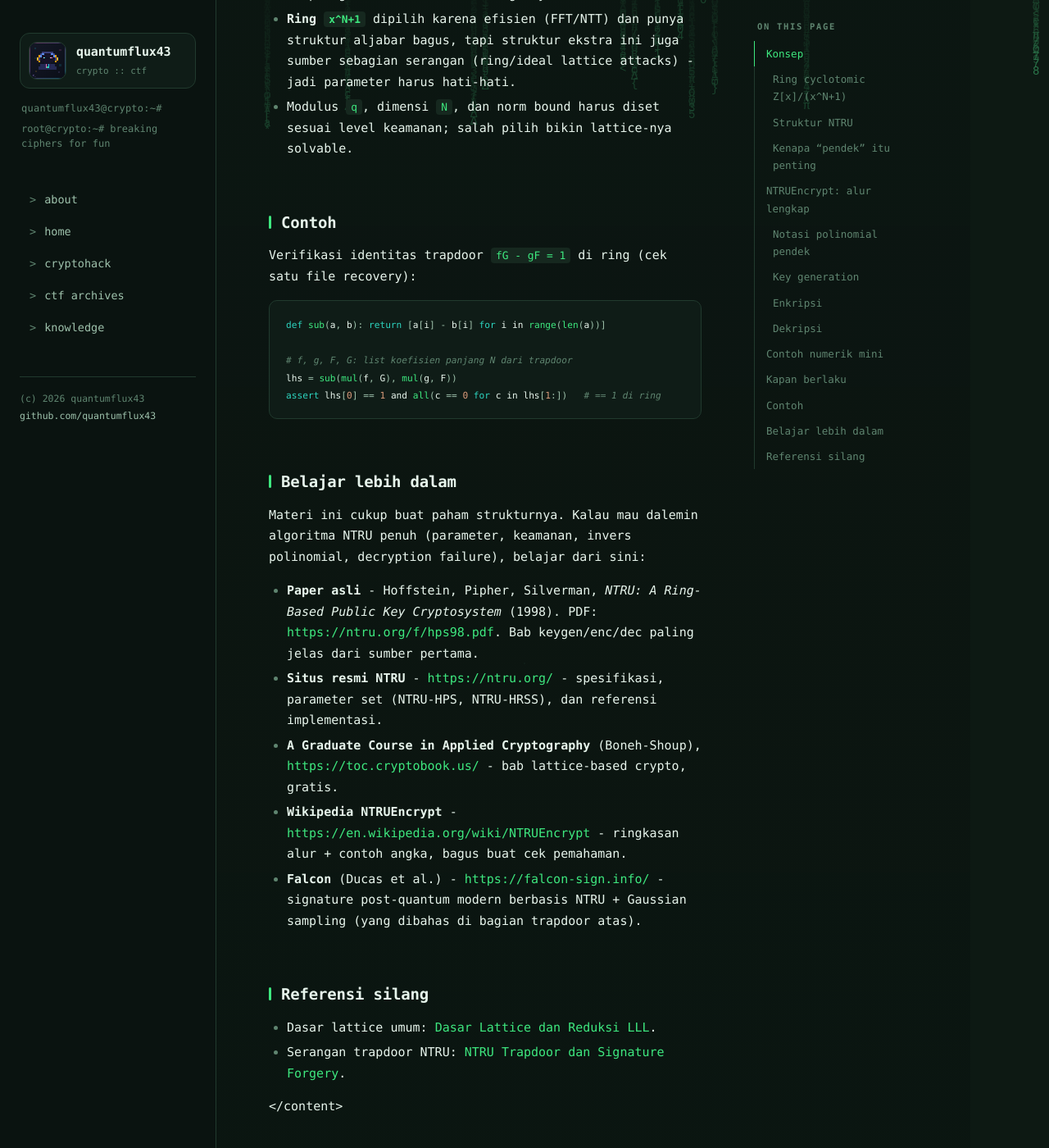
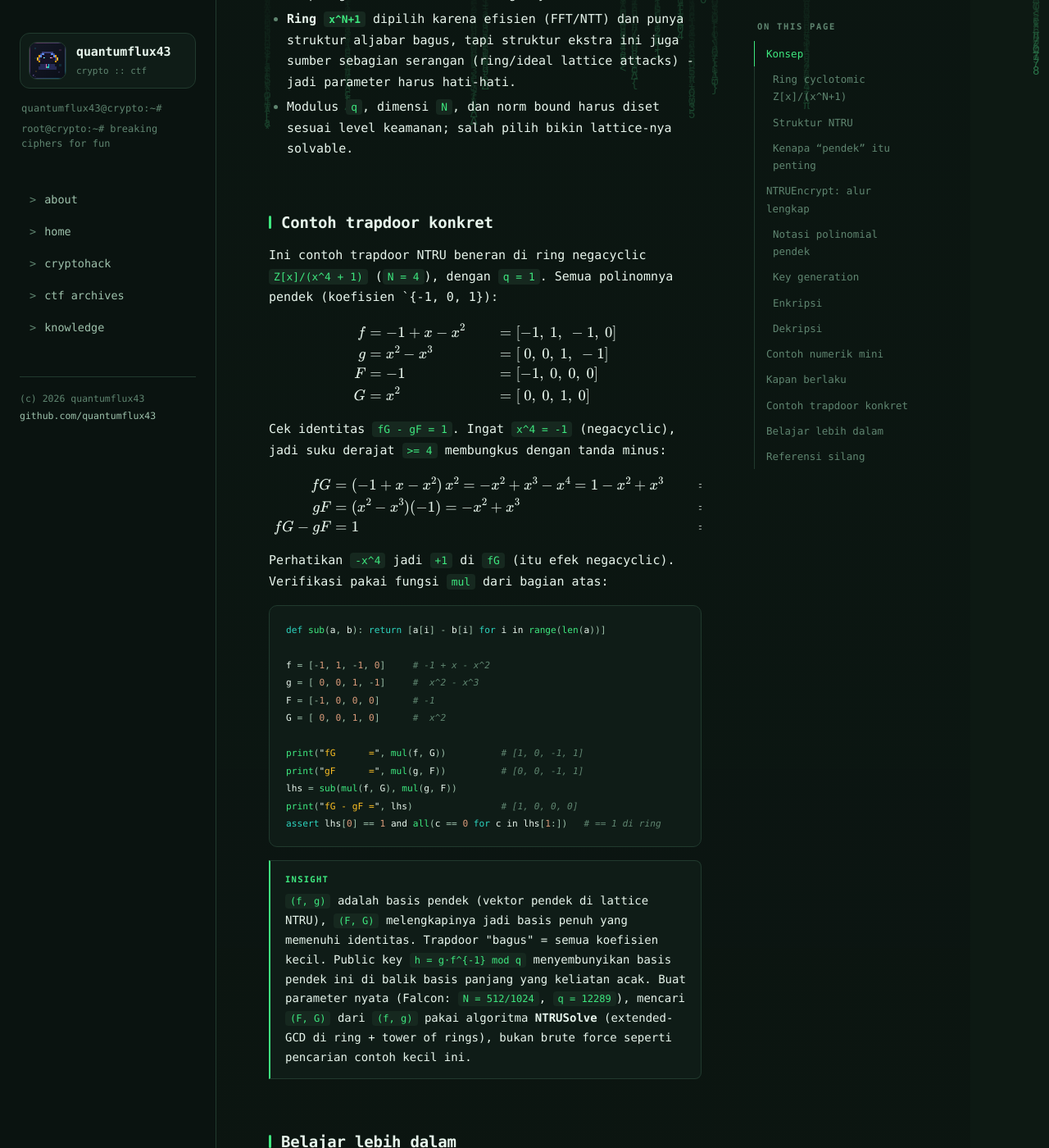
Before and after one commit to QuantumFlux43/quantumflux43.github.io, a Jekyll site: the page built from _posts/2026-08-23-dasar-ntru-dan-ring-cyclotomic.md, in a window 1280 px wide and 1400 px high, scrolled down 5941 px. Shown: the whole window at 82% size. Built offline with Jekyll 4.4.1, drawn with Linux system fonts in a browser that asks for light colours.

Commit message:
knowledge: contoh trapdoor NTRU konkret (f,g,F,G di x^4+1, fG-gF=1 terverifikasi) buat belajar

````diff
--- a/_posts/2026-08-23-dasar-ntru-dan-ring-cyclotomic.md
+++ b/_posts/2026-08-23-dasar-ntru-dan-ring-cyclotomic.md
@@ -266,17 +266,59 @@ supaya aman.
 - Modulus `q`, dimensi `N`, dan norm bound harus diset sesuai level keamanan;
   salah pilih bikin lattice-nya solvable.
 
-## Contoh
+## Contoh trapdoor konkret
 
-Verifikasi identitas trapdoor `fG - gF = 1` di ring (cek satu file recovery):
+Ini contoh trapdoor NTRU beneran di ring negacyclic `Z[x]/(x^4 + 1)` (`N = 4`),
+dengan `q = 1`. Semua polinomnya pendek (koefisien `{-1, 0, 1}):
+
+$$
+\begin{aligned}
+f &= -1 + x - x^2         &&= [-1,\ 1,\ -1,\ 0] \\
+g &= x^2 - x^3            &&= [\ 0,\ 0,\ 1,\ -1] \\
+F &= -1                   &&= [-1,\ 0,\ 0,\ 0] \\
+G &= x^2                  &&= [\ 0,\ 0,\ 1,\ 0]
+\end{aligned}
+$$
+
+Cek identitas `fG - gF = 1`. Ingat `x^4 = -1` (negacyclic), jadi suku derajat
+`>= 4` membungkus dengan tanda minus:
+
+$$
+\begin{aligned}
+fG &= (-1 + x - x^2)\,x^2 = -x^2 + x^3 - x^4 = 1 - x^2 + x^3 &&= [1,\ 0,\ -1,\ 1] \\
+gF &= (x^2 - x^3)(-1) = -x^2 + x^3                            &&= [0,\ 0,\ -1,\ 1] \\
+fG - gF &= 1 &&= [1,\ 0,\ 0,\ 0]\ \checkmark
+\end{aligned}
+$$
+
+Perhatikan `-x^4` jadi `+1` di `fG` (itu efek negacyclic). Verifikasi pakai
+fungsi `mul` dari bagian atas:
 
 ```python
 def sub(a, b): return [a[i] - b[i] for i in range(len(a))]
 
-# f, g, F, G: list koefisien panjang N dari trapdoor
+f = [-1, 1, -1, 0]     # -1 + x - x^2
+g = [ 0, 0, 1, -1]     #  x^2 - x^3
+F = [-1, 0, 0, 0]      # -1
+G = [ 0, 0, 1, 0]      #  x^2
+
+print("fG      =", mul(f, G))          # [1, 0, -1, 1]
+print("gF      =", mul(g, F))          # [0, 0, -1, 1]
 lhs = sub(mul(f, G), mul(g, F))
+print("fG - gF =", lhs)                # [1, 0, 0, 0]
 assert lhs[0] == 1 and all(c == 0 for c in lhs[1:])   # == 1 di ring
 ```
+
+<div class="callout tip"><span class="lbl">insight</span>
+<code>(f, g)</code> adalah basis pendek (vektor pendek di lattice NTRU),
+<code>(F, G)</code> melengkapinya jadi basis penuh yang memenuhi identitas.
+Trapdoor "bagus" = semua koefisien kecil. Public key <code>h = g·f^{-1} mod q</code>
+menyembunyikan basis pendek ini di balik basis panjang yang keliatan acak.
+Buat parameter nyata (Falcon: <code>N = 512/1024</code>, <code>q = 12289</code>),
+mencari <code>(F, G)</code> dari <code>(f, g)</code> pakai algoritma
+<b>NTRUSolve</b> (extended-GCD di ring + tower of rings), bukan brute force
+seperti pencarian contoh kecil ini.
+</div>
 
 ## Belajar lebih dalam
 
````
